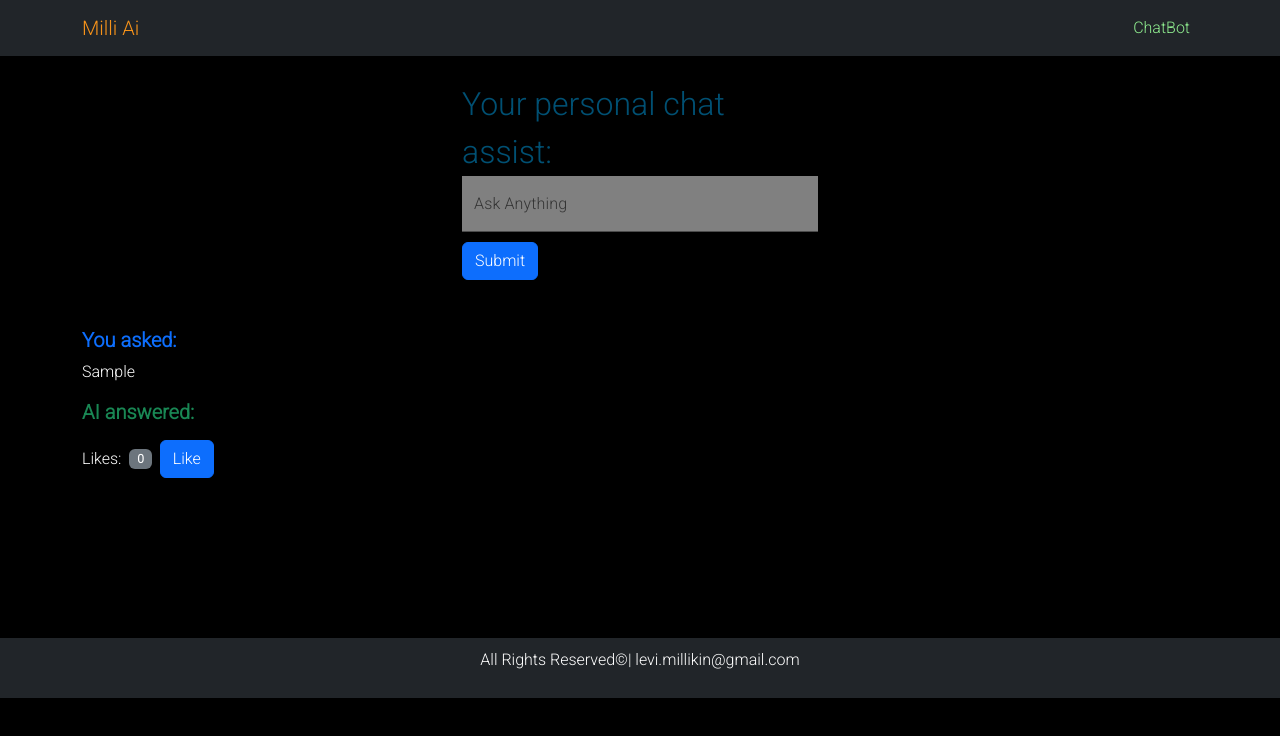
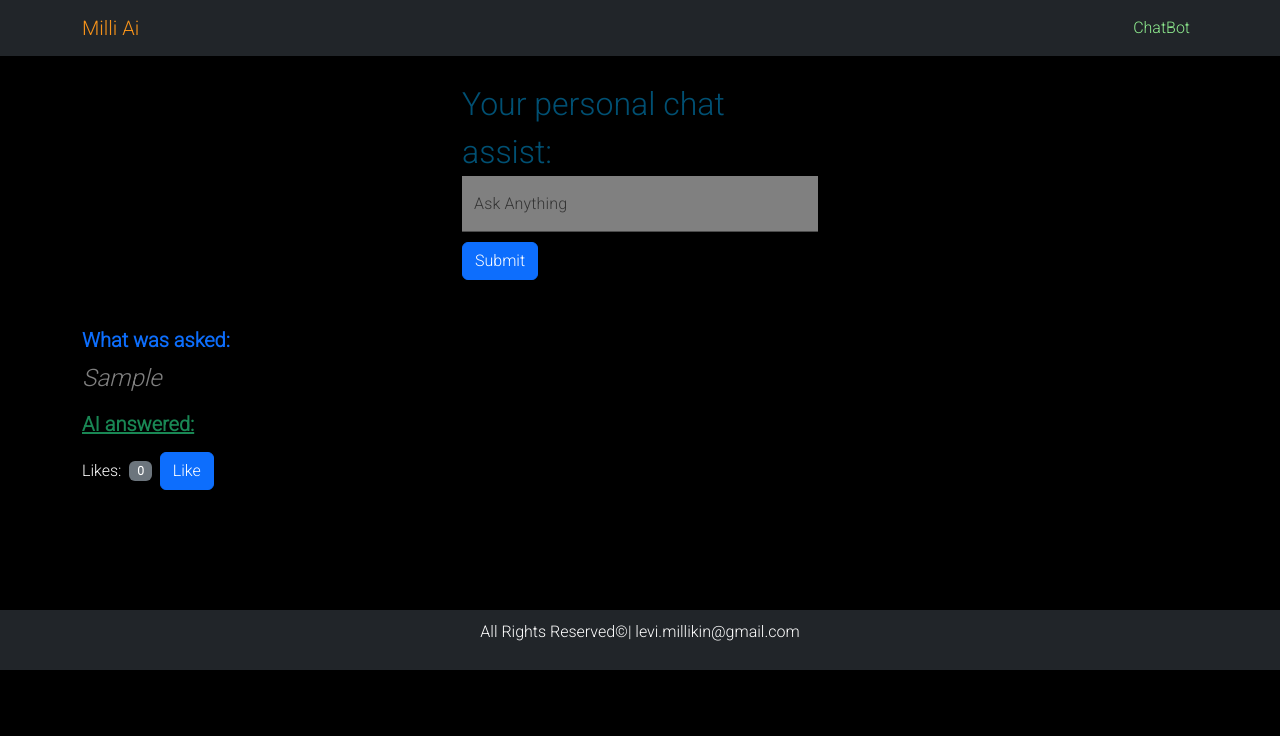
Before and after one commit to LeviMilli/Milli-Ai, a Next.js app: page / in a window 1280 px wide. Both pictures are taken after typing "Sample" into the empty fields and a click on the button "Submit". Shown: the top 736 px of the page. Built offline with nearby package versions, Linux system fonts and the light colour scheme; no server answers; the database is empty.

Commit message:
should be working 🤞

```diff
--- a/components/Searchlist.tsx
+++ b/components/Searchlist.tsx
@@ -53,9 +53,9 @@ function Searchlist({ list }: SearchlistProps) {
       {list.map((item) => (
         <div key={item._id} className="row mb-3">
           <div className="col-12">
-            <h5 className="fw-bold text-primary mb-2">You asked:</h5>
-            <p className="mb-3">{item.text}</p>
-            <h5 className="fw-bold text-success mb-2">AI answered:</h5>
+            <h5 className="fw-bold text-primary mb-2">What was asked:</h5>
+            <p className="mb-3 mainAsk">{item.text}</p>
+            <h5 className="fw-bold text-success mb-2 mainAi">AI answered:</h5>
             <p className="mb-0">{item.answer}</p>
             <p> </p>
           </div>
--- a/styles/globals.css
+++ b/styles/globals.css
@@ -36,7 +36,7 @@ margin-bottom: 10px;
   background-color:#212529;
   color: white;
   align-items: center;
-  margin-top: 20vh;
+  margin-top: 15vh;
 
 
 }
@@ -44,3 +44,13 @@ margin-bottom: 10px;
 .footer p {
   padding: 0 !important;
 }
+
+.mainAsk {
+  font-size: 1.5rem;
+  color: gray;
+  font-style: italic;
+}
+
+.mainAi {
+  text-decoration: underline;
+}
```
